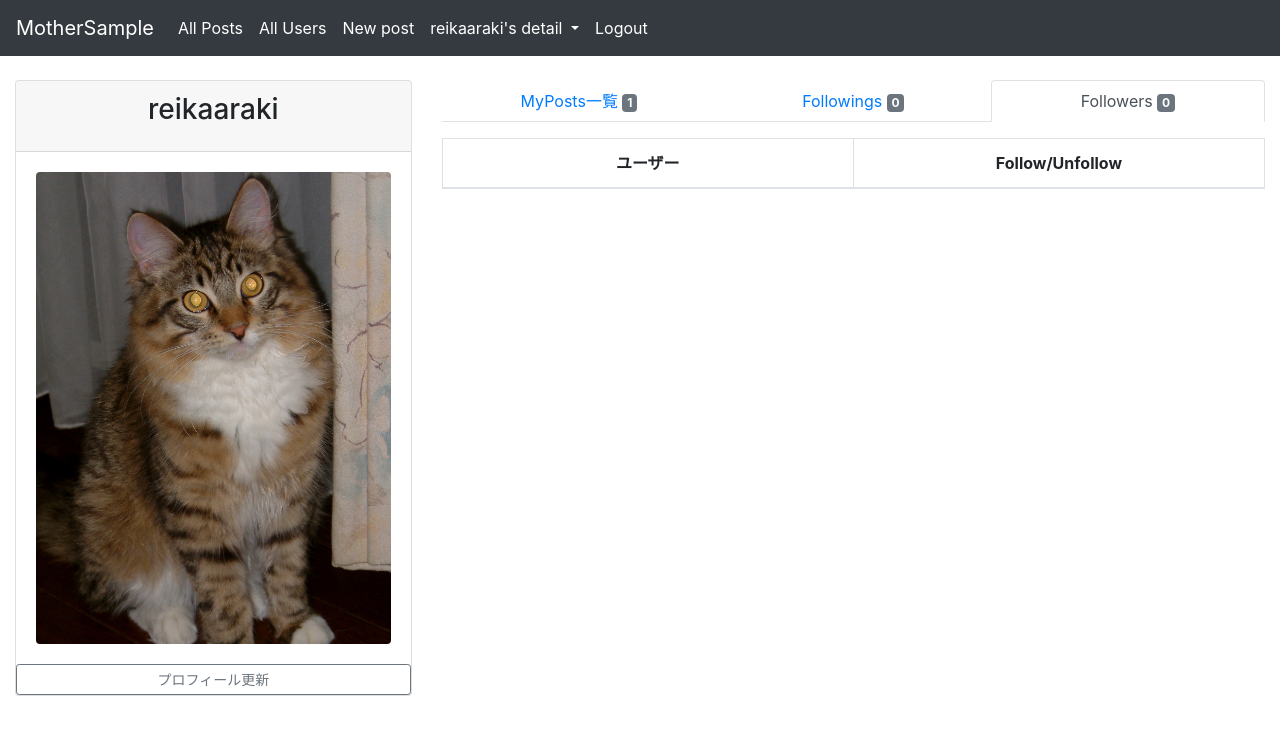
After one commit to reikaaraki/MotherProjectSample, a Django app: page /microposts/follower/ in a window 1280 px wide. The commit adds this page. Shown: the top 735 px of the page. Run offline with Django 4.2, Linux system fonts and the light colour scheme; a user stored in the database is signed in; data comes from the database, SQL or seed files in the repository; both versions use the stored data as it was after the commit; lists and menus that the app fills with data are empty; some libraries are stand-ins or nearby versions.

Commit message:
comitnow

```diff
--- a/motherproject/accounts/models.py
+++ b/motherproject/accounts/models.py
@@ -48,3 +48,15 @@ class User(AbstractUser, PermissionsMixin):
 
     groups = models.ManyToManyField(Group, blank=True, related_name='custom_user_groups')
     user_permissions = models.ManyToManyField(Permission, blank=True, related_name='custom_user_permissions')
+
+class Relationship(models.Model):
+    follower = models.ForeignKey(User, related_name='follower', on_delete=models.CASCADE)
+    following = models.ForeignKey(User, related_name='following', on_delete=models.CASCADE)
+
+    class Meta:
+        constraints = [
+            models.UniqueConstraint(fields=['follower', 'following'], name='user-relationship')
+        ]
+
+    def __str__(self):
+        return"{}:{}".format(self.follower.username, self.following.username)
--- a/motherproject/accounts/urls.py
+++ b/motherproject/accounts/urls.py
@@ -1,6 +1,6 @@
 from django.urls import path
 from .views import (RegistUserView, HomeView, UserLoginView, UserLogoutView, ProfileEditView, UserListView)
-
+from . import views
 app_name = 'accounts'
 urlpatterns = [
     path('home/', HomeView.as_view(), name='home'),
@@ -9,4 +9,7 @@ urlpatterns = [
     path('logout/', UserLogoutView.as_view(), name='logout'),
     path('edit_profile/', ProfileEditView.as_view(), name='edit_profile'),
     path('userlist/', UserListView.as_view(), name='userlist'),
+    path('mk_relation/<int:pk>/', views.mk_relation, name='mk_relation'),
+    path('rm_relation/<int:pk>/', views.rm_relation, name='rm_relation'),
+
 ]
--- a/motherproject/microposts/urls.py
+++ b/motherproject/microposts/urls.py
@@ -1,8 +1,9 @@
 from django.urls import path
 from .views import (
-    PostCreateView, PostListView, PostUpdateView, PostDeleteView, MyPostsView
+    PostCreateView, PostListView, PostUpdateView, PostDeleteView, MyPostsView,
+    FollowersView,FollowingView,
 )
-
+from . import views
 app_name = 'microposts'
 urlpatterns = [
     path('create/', PostCreateView.as_view(), name='create'),
@@ -10,4 +11,6 @@ urlpatterns = [
     path('update/<int:pk>', PostUpdateView.as_view(), name='update'),
     path('delete/<int:pk>', PostDeleteView.as_view(), name='delete'),
     path('myposts/', MyPostsView.as_view(), name='myposts'),
+    path('follower/', FollowersView.as_view(), name='follower'),
+    path('following/', FollowingView.as_view(), name='following'),
 ]
--- a/motherproject/microposts/views.py
+++ b/motherproject/microposts/views.py
@@ -6,7 +6,7 @@ from .models import Post
 from .forms import PostCreateForm, PostUpdateForm
 from django.contrib import messages
 from django.urls import reverse_lazy
-from accounts.models import User
+from accounts.models import Relationship, User
 from django.db import models
 from django.contrib.auth.models import AbstractUser
 
@@ -32,12 +32,6 @@ class PostListView(LoginRequiredMixin, ListView):
     def get_queryset(self):
         return Post.objects.all()
 
-    def get_context_data(self, **kwargs):
-        context = super().get_context_data(**kwargs)
-        user = self.request.user
-        context['favourite_list'] = user.favourite_post.all()
-
-        return context
 
 class PostUpdateView(LoginRequiredMixin, UpdateView):
     model = Post
@@ -76,7 +70,45 @@ class MyPostsView(LoginRequiredMixin, ListView):
 
     def get_context_data(self, **kwargs):
         context = super().get_context_data(**kwargs)
+        user = self.request.user
 
         qs = Post.objects.filter(owner_id=self.request.user)
         context['my_posts_count'] = qs.count()
+        context['following_list'] = Relationship.objects.filter(follower_id=user.pk)
+        context['my_follow_list'] = (Relationship.objects.filter(follower_id=user.pk)).values_list('following_id', flat=True)
+        followings = (Relationship.objects.filter(follower_id=user.pk)).values_list('following_id')
+        context['following_count'] = User.objects.filter(id__in=followings).count()
+        followers = (Relationship.objects.filter(following_id=user.pk)).values_list('follower_id')
+        context['follower_count'] = followers.count()
         return context
+
+class FollowersView(LoginRequiredMixin, ListView):
+    template_name = 'microposts/followers.html'
+    model = Relationship
+
+    def get_context_data(self, **kwargs):
+        context = super().get_context_data(**kwargs)
+        user = self.request.user
+
+        context['my_posts_count'] = Post.objects.filter(owner_id=self.request.user).count()
+        followings = (Relationship.objects.filter(follower_id=user.pk)).values_list('following_id')
+        context['following_list'] = User.objects.filter(id__in=followings)
+        context['following_count'] = User.objects.filter(id__in=followings).count()
+        followers = (Relationship.objects.filter(following_id=user.pk)).values_list('follower_id')
+        context['follower_list'] = User.objects.filter(id__in=followers)
+        return context
+
+class FollowingView(LoginRequiredMixin, ListView):
+    template_name = 'microposts/followings.html'
+    model = Relationship
+
+    def get_context_data(self, **kwargs):
+        context = super().get_context_data(**kwargs)
+        user = self.request.user
+
+        context['my_posts_count'] = Post.objects.filter(owner_id=self.request.user).count()
+        followings = (Relationship.objects.filter(follower_id=user.pk)).values_list('following_id')
+        context['following_list'] = User.objects.filter(id__in=followings)
+        followers = (Relationship.objects.filter(following_id=user.pk)).values_list('follower_id')
+        context['follower_count'] = User.objects.filter(id__in=followers).count()
+        return context
--- a/motherproject/templates/base.html
+++ b/motherproject/templates/base.html
@@ -36,8 +36,8 @@
                     </a>
                     <div class="dropdown-menu" aria-labelledby="navbarDropdownMenuLink">
                         <a class="dropdown-item" href="{% url 'microposts:myposts' %}">My posts</a>
-                        <a class="dropdown-item" href="#">Following</a>
-                        <a class="dropdown-item" href="#">Follower</a>
+                        <a class="dropdown-item" href="{% url 'microposts:following' %}">Following</a>
+                        <a class="dropdown-item" href="{% url 'microposts:follower' %}">Follower</a>
                     </div>
                 </li>{% endif %}
             </ul>
--- /dev/null
+++ b/motherproject/templates/microposts/followers.html
@@ -0,0 +1,72 @@
+{% extends 'base.html' %}
+{% load static %}
+{% block content %}
+   <div class="content-wrapper">
+       <div class="container-fluid">
+           <div class="row">
+               <aside class="col-sm-4">
+                   <div class="card">
+                       <div class="card-header">
+                           <h3 class="card-title text-center">{{ user.get_username }}</h3>
+                       </div>
+                       <div class="card-body">
+                           {% if user.avatar %}
+                               <img class="rounded img-fluid mx-auto d-block"
+                                   src="{{ user.avatar.url }}" id="avatar-image" alt="avatar_image">
+                           {% else %}
+                               <img class="rounded img-fluid mx-auto d-block"
+                                   src="{% static 'images/avator_default.png' %}" id="avatar-image" alt="avatar_image">
+                           {% endif %}
+                       </div>
+                       <a class="btn btn-outline-secondary btn-sm"
+                           href="{% url 'accounts:edit_profile' %}" role="button">プロフィール更新</a>
+                   </div>
+               </aside>
+               <div class="col-sm-8">
+                   <ul class="nav nav-tabs nav-justified mb-3">
+                       <li class="nav-item"><a href="{% url 'microposts:myposts' %}" class="nav-link">MyPosts一覧
+                           <span class="badge badge-secondary">{{ my_posts_count }}</span></a></li>
+                       <li class="nav-item"><a href="{% url 'microposts:following' %}" class="nav-link">Followings
+                           <span class="badge badge-secondary">{{ following_count }}</span></a></li>
+                       <li class="nav-item"><a href="{% url 'microposts:follower' %}" class="nav-link active">Followers
+                           <span class="badge badge-secondary">{{ follower_list | length }}</span></a></li>
+                   </ul>
+                   <div class="table table-responsive">
+                       <table id='follower_list'
+                           class="table table-striped table-bordered table-hover">
+                           <thead>
+                           <tr>
+                               <th class="text-center" style="width: 50%">ユーザー</th>
+                               <th class="text-center" style="width: 50%">Follow/Unfollow</th>
+                           </tr>
+                           </thead>
+                           <tbody>
+                           {% for item in follower_list %}
+                               <tr class="text">
+                                   <td class="text-center">{{ item.username }}</td>
+                                   <td class="text-center align-middle">
+                                       {% if item in following_list %}
+                                           <form action="{% url 'accounts:rm_relation' pk=item.id %}" method="post">
+                                               <button type="submit" class="btn btn-outline-danger btn-sm" name="button">
+                                                   Unfollow
+                                               </button>
+                                               {% csrf_token %}
+                                           </form>
+                                       {% else %}
+                                           <form action="{% url 'accounts:mk_relation' pk=item.id %}" method="post">
+                                               <button type="submit" class="btn btn-outline-primary btn-sm" name="button">
+                                                   Follow
+                                               </button>
+                                               {% csrf_token %}
+                                           </form>
+                                       {% endif %}
+                               </tr>
+                           {% endfor %}
+                           </tbody>
+                       </table>
+                   </div>
+               </div>
+           </div>
+       </div>
+   </div>
+{% endblock %}
```
Also changed, not shown: motherproject/accounts/views.py (+23 -2 lines), motherproject/templates/accounts/userlist.html (+17 -2 lines), motherproject/templates/microposts/followings.html (added, +64 -0 lines), motherproject/templates/microposts/myposts.html (+4 -4 lines), motherproject/accounts/migrations/0006_relationship_relationship_user_relationship.py (added), motherproject/db.sqlite3.
